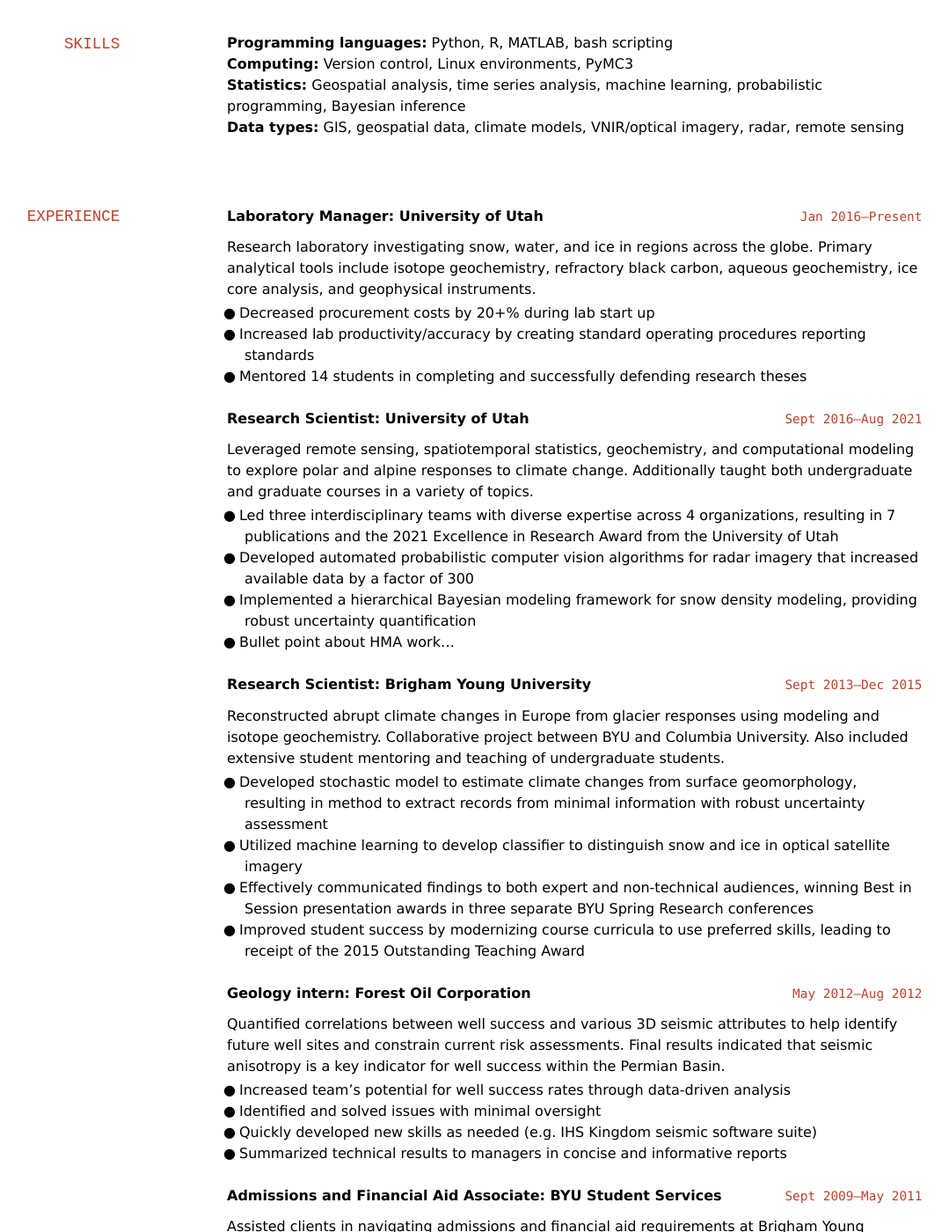
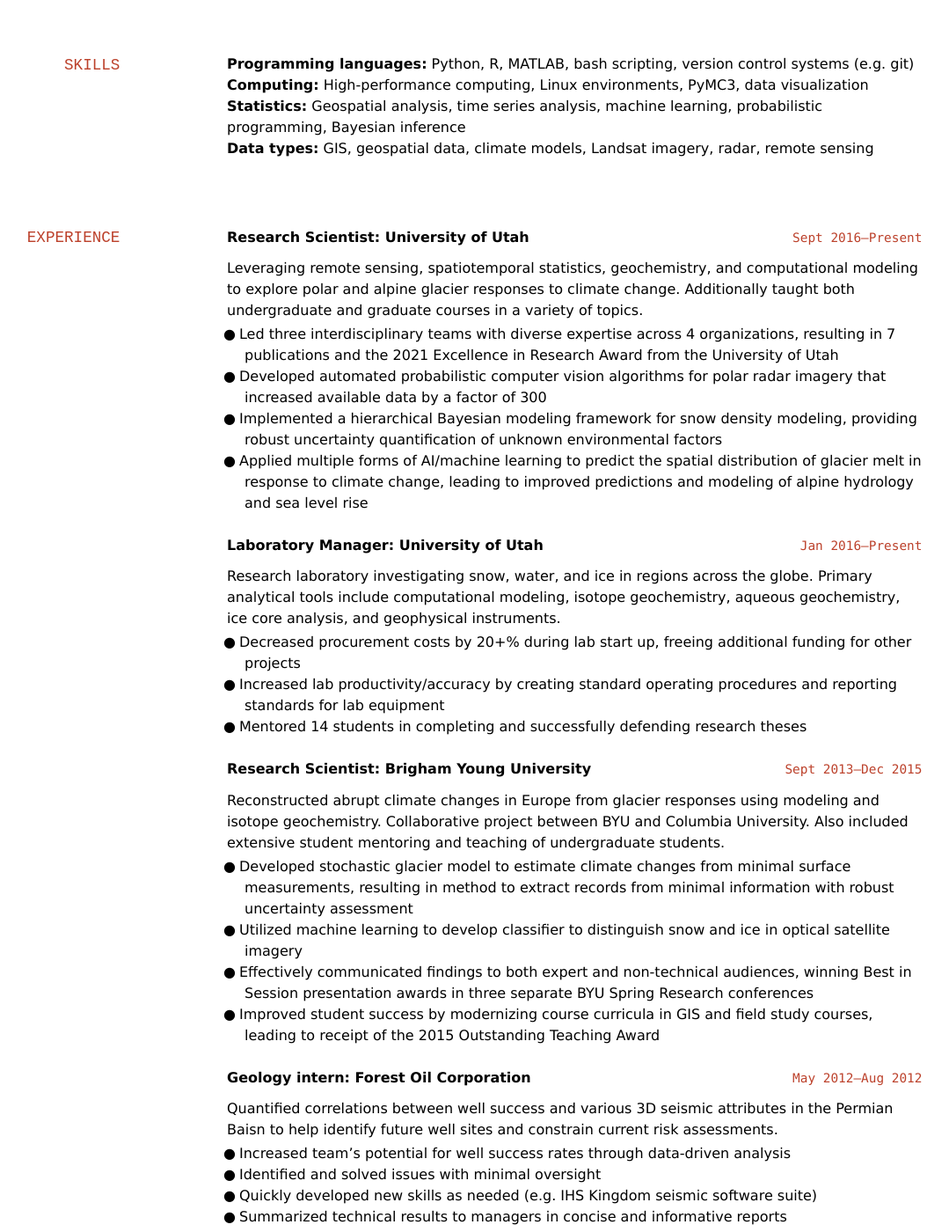
Before and after one commit to durbank/durbank.github.io, a Jekyll site: the page built from cv/resume-short.md, in a window 1280 px wide and 1400 px high, scrolled down 315 px. Shown: the whole window at 88% size, without its empty margins (46-1125 px from the left). Built offline with Jekyll 4.4.1, drawn with Linux system fonts in a browser that asks for light colours; some of the changed text lies outside the part shown.

Commit message:
Updates resume to punchier bullets

```diff
--- a/cv/resume-short.md
+++ b/cv/resume-short.md
@@ -15,38 +15,37 @@
 
 ## SUMMARY
 
-Earth and climate scientist with 10 years experience specializing in geospatial analysis, remote sensing, and computational modeling
-
+Earth and climate scientist with 7+ years experience leveraging remote sensing, AI, and computational modeling to provide data-driven solutions to geospatial and environmental problems.
 ## SKILLS
 
-**Programming languages:** Python, R, MATLAB, bash scripting \
-**Computing:** Version control, Linux environments, PyMC3 \
+**Programming languages:** Python, R, MATLAB, bash scripting, version control systems (e.g. git) \
+**Computing:** High-performance computing, Linux environments, PyMC3, data visualization \
 **Statistics:** Geospatial analysis, time series analysis, machine learning, probabilistic programming, Bayesian inference \
-**Data types:** GIS, geospatial data, climate models, VNIR/optical imagery, radar, remote sensing
+**Data types:** GIS, geospatial data, climate models, Landsat imagery, radar, remote sensing
 
 ## EXPERIENCE
+
+`Sept 2016–Present`
+**Research Scientist: University of Utah**
+
+Leveraging remote sensing, spatiotemporal statistics, geochemistry, and computational modeling to explore polar and alpine glacier responses to climate change.
+<!-- Specific investigations included reconstruction and analysis of polar precipitation time series and analyses of glacier mass loss across High Mountain Asia. -->
+Additionally taught both undergraduate and graduate courses in a variety of topics.
+
+- Led three interdisciplinary teams with diverse expertise across 4 organizations, resulting in 7 publications and the 2021 Excellence in Research Award from the University of Utah
+- Developed automated probabilistic computer vision algorithms for polar radar imagery that increased available data by a factor of 300
+- Implemented a hierarchical Bayesian modeling framework for snow density modeling, providing robust uncertainty quantification of unknown environmental factors
+- Applied multiple forms of AI/machine learning to predict the spatial distribution of glacier melt in response to climate change, leading to improved predictions and modeling of alpine hydrology and sea level rise
 
 `Jan 2016–Present`
 **Laboratory Manager: University of Utah**
 
 Research laboratory investigating snow, water, and ice in regions across the globe.
-Primary analytical tools include isotope geochemistry, refractory black carbon, aqueous geochemistry, ice core analysis, and geophysical instruments.
+Primary analytical tools include computational modeling, isotope geochemistry, aqueous geochemistry, ice core analysis, and geophysical instruments.
 
-- Decreased procurement costs by 20+% during lab start up
-- Increased lab productivity/accuracy by creating standard operating procedures reporting standards
+- Decreased procurement costs by 20+% during lab start up, freeing additional funding for other projects
+- Increased lab productivity/accuracy by creating standard operating procedures and reporting standards for lab equipment
 - Mentored 14 students in completing and successfully defending research theses
-
-`Sept 2016–Aug 2021`
-**Research Scientist: University of Utah**
-
-Leveraged remote sensing, spatiotemporal statistics, geochemistry, and computational modeling to explore polar and alpine responses to climate change.
-<!-- Specific investigations included reconstruction and analysis of polar precipitation time series and analyses of glacier mass loss across High Mountain Asia. -->
-Additionally taught both undergraduate and graduate courses in a variety of topics.
-
-- Led three interdisciplinary teams with diverse expertise across 4 organizations, resulting in 7 publications and the 2021 Excellence in Research Award from the University of Utah
-- Developed automated probabilistic computer vision algorithms for radar imagery that increased available data by a factor of 300
-- Implemented a hierarchical Bayesian modeling framework for snow density modeling, providing robust uncertainty quantification
-- Bullet point about HMA work...
 
 `Sept 2013–Dec 2015`
 **Research Scientist: Brigham Young University**
@@ -55,16 +54,15 @@
 Collaborative project between BYU and Columbia University.
 Also included extensive student mentoring and teaching of undergraduate students.
 
-- Developed stochastic model to estimate climate changes from surface geomorphology, resulting in method to extract records from minimal information with robust uncertainty assessment
+- Developed stochastic glacier model to estimate climate changes from minimal surface measurements, resulting in method to extract records from minimal information with robust uncertainty assessment
 - Utilized machine learning to develop classifier to distinguish snow and ice in optical satellite imagery
 - Effectively communicated findings to both expert and non-technical audiences, winning Best in Session presentation awards in three separate BYU Spring Research conferences
-- Improved student success by modernizing course curricula to use preferred skills, leading to receipt of the 2015 Outstanding Teaching Award
+- Improved student success by modernizing course curricula in GIS and field study courses, leading to receipt of the 2015 Outstanding Teaching Award
 
 `May 2012–Aug 2012`
 **Geology intern: Forest Oil Corporation**
 
-Quantified correlations between well success and various 3D seismic attributes to help identify future well sites and constrain current risk assessments.
-Final results indicated that seismic anisotropy is a key indicator for well success within the Permian Basin.
+Quantified correlations between well success and various 3D seismic attributes in the Permian Baisn to help identify future well sites and constrain current risk assessments.
 
 - Increased team's potential for well success rates through data-driven analysis
 - Identified and solved issues with minimal oversight
```
